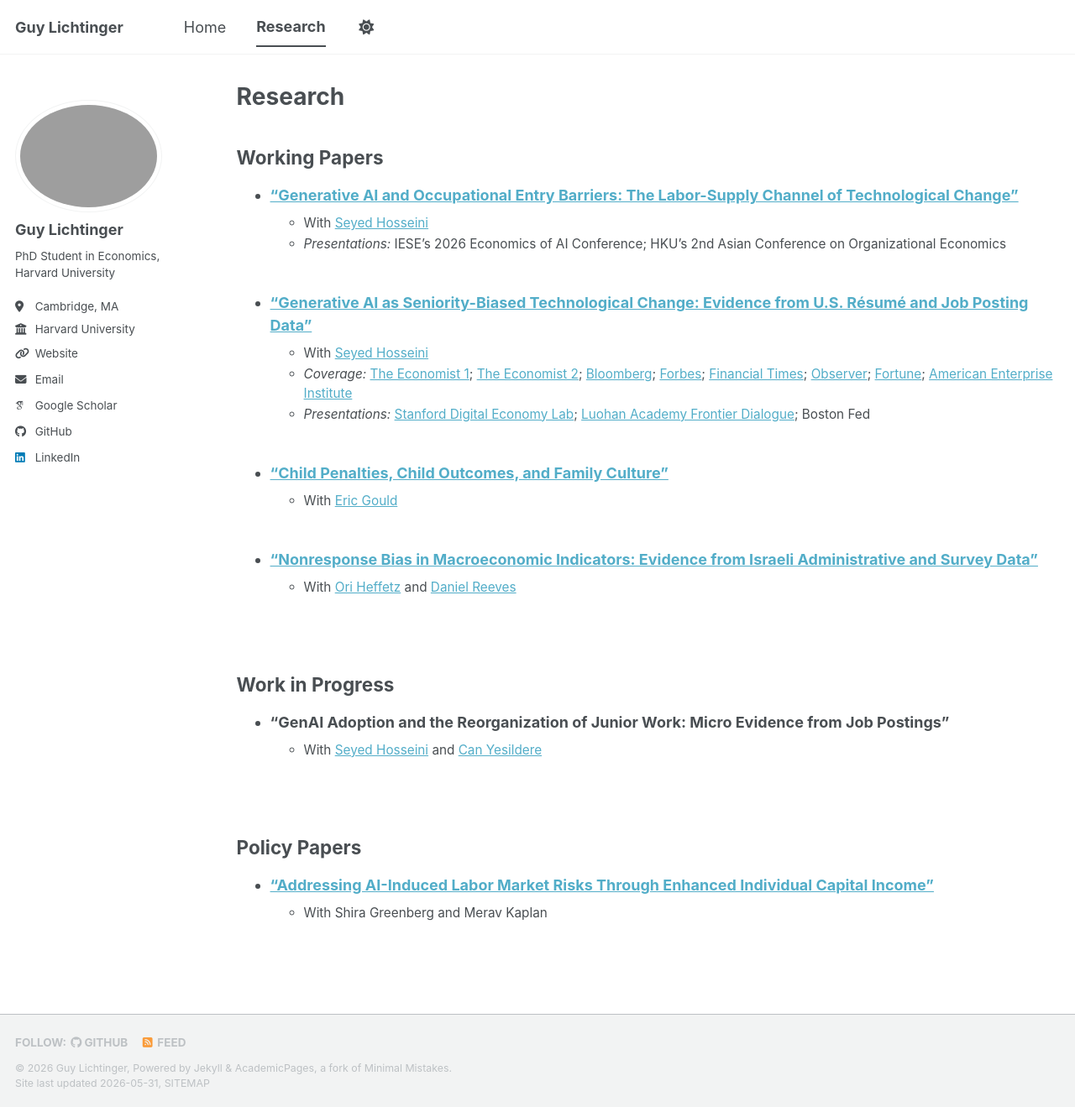
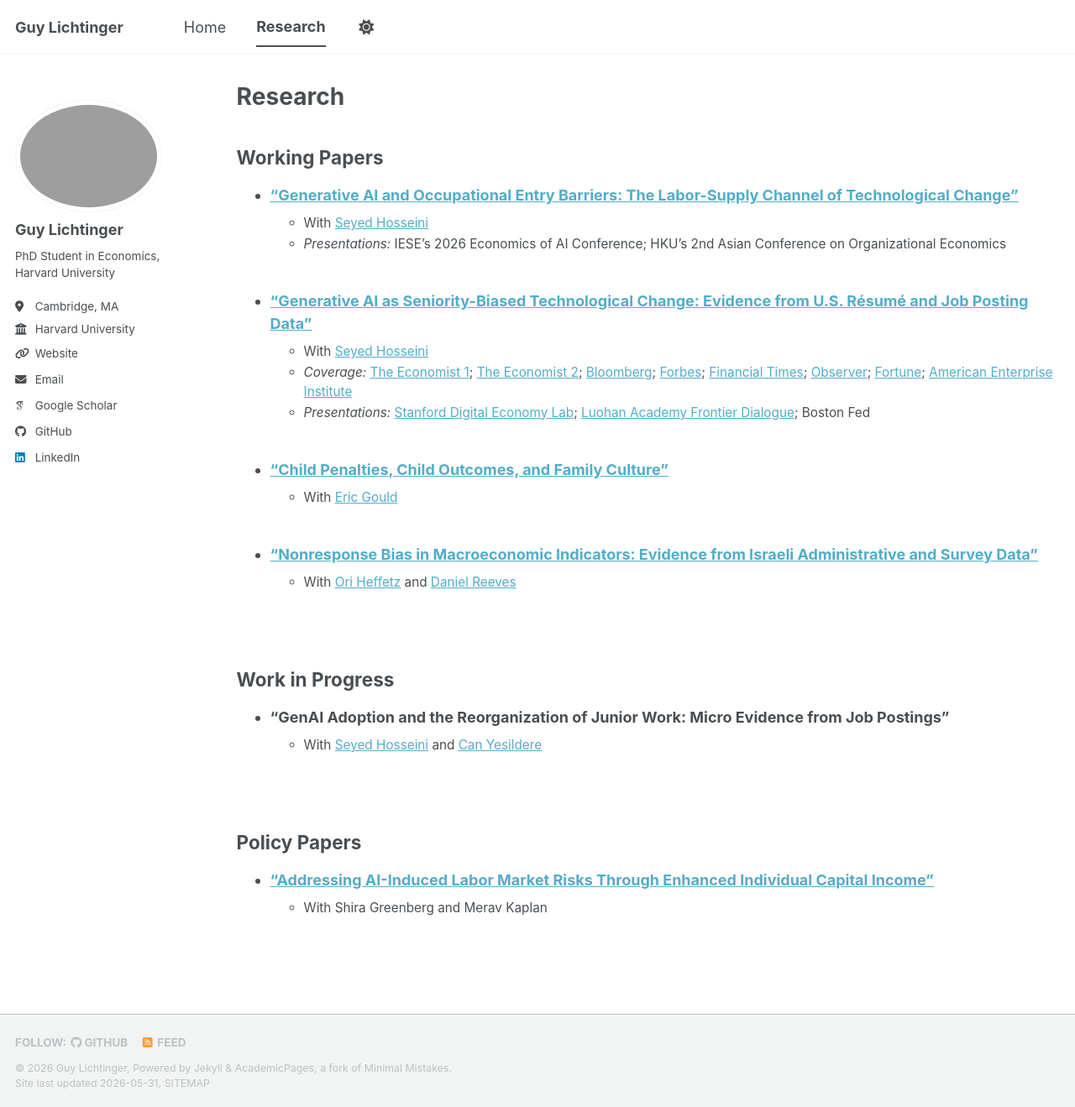
Before and after one commit to guylichtinger/guylichtinger.github.io, a Jekyll site: the page built from _pages/publications.md, in a window 1280 px wide and 1319 px high. Shown: the whole window at 84% size. Built offline with Jekyll 4.4.1, drawn with Linux system fonts in a browser that asks for light colours; some web fonts are replaced; a script bundle is joined from its source files by our own code; library files that are not in the unit come from our copies.

Commit message:
Refactor publication entries in publications.md
Updated publication entries with new formatting and spacing.

```diff
--- a/_pages/publications.md
+++ b/_pages/publications.md
@@ -19,7 +19,7 @@ author_profile: true
     -  With [Seyed Hosseini](https://sites.google.com/view/mahdi-hosseini/home)
     - *Presentations:* IESE's 2026 Economics of AI Conference; HKU's 2nd Asian Conference on Organizational Economics
 
-<div style="height: 8px;"></div>
+<div style="height: 6px;"></div>
 
 - **["Generative AI as Seniority-Biased Technological Change: Evidence from U.S. Résumé and Job Posting Data"](https://papers.ssrn.com/sol3/papers.cfm?abstract_id=5425555)**
     - With [Seyed Hosseini](https://sites.google.com/view/mahdi-hosseini/home)
@@ -27,14 +27,14 @@ author_profile: true
     - *Presentations:* [Stanford Digital Economy Lab](https://digitaleconomy.stanford.edu/event/seyed-m-hosseini-and-guy-lichtinger-generative-ai-as-seniority-biased-technological-change-evidence-from-u-s-resume-and-job-posting-data/); [Luohan Academy Frontier Dialogue](https://www.luohanacademy.com/en//frdue/1109/); Boston Fed
 
 
-<div style="height: 8px;"></div>
+<div style="height: 6px;"></div>
 
 
 - **["Child Penalties, Child Outcomes, and Family Culture"](https://www.iza.org/publications/dp/17455/child-penalties-child-outcomes-and-family-culture)**
     - With [Eric Gould](https://sites.google.com/site/edgould/home)
 
 
-<div style="height: 8px;"></div>
+<div style="height: 6px;"></div>
 
 
 - **["Nonresponse Bias in Macroeconomic Indicators: Evidence from Israeli Administrative and Survey Data"](https://www.nber.org/papers/w32935)**
```
